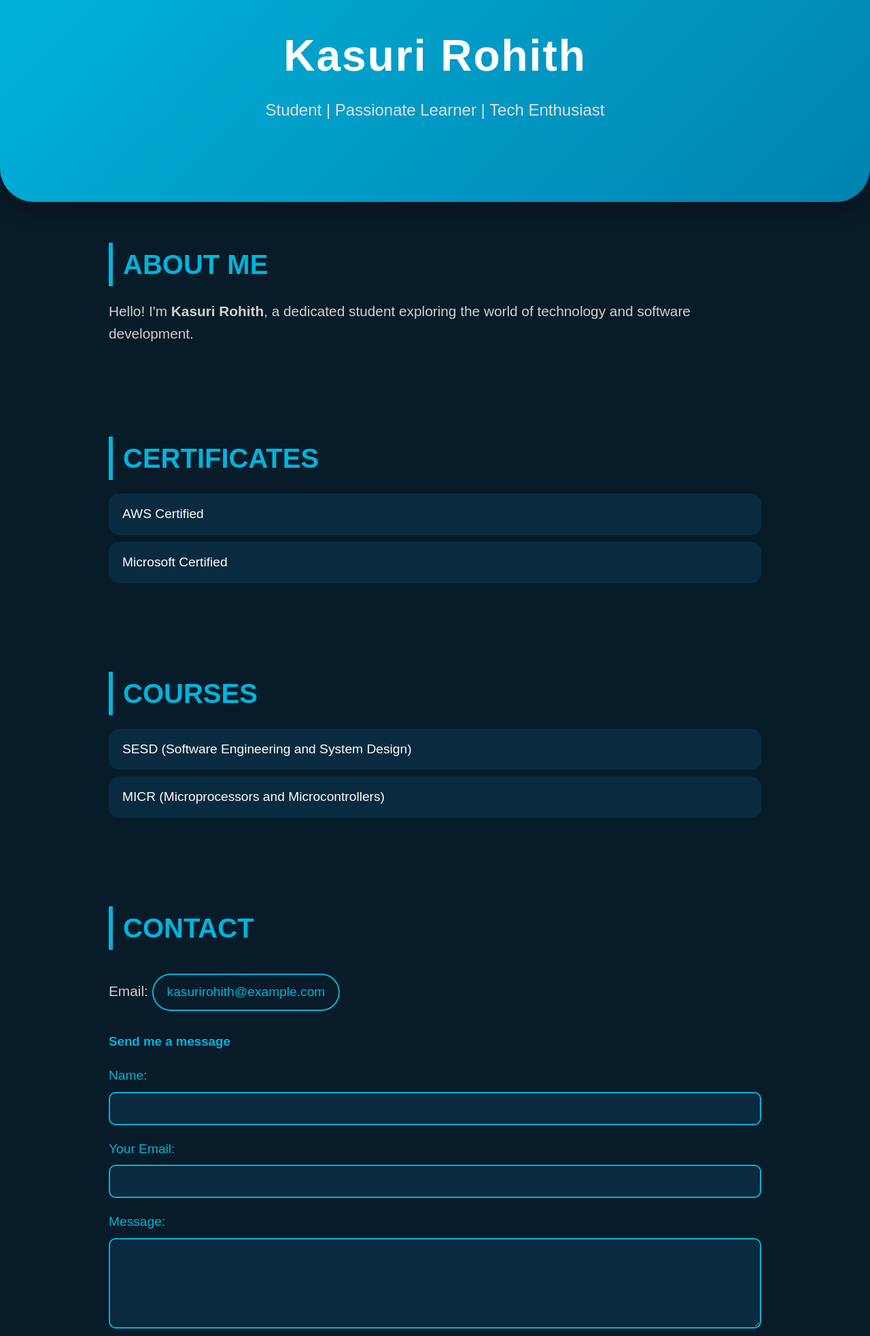
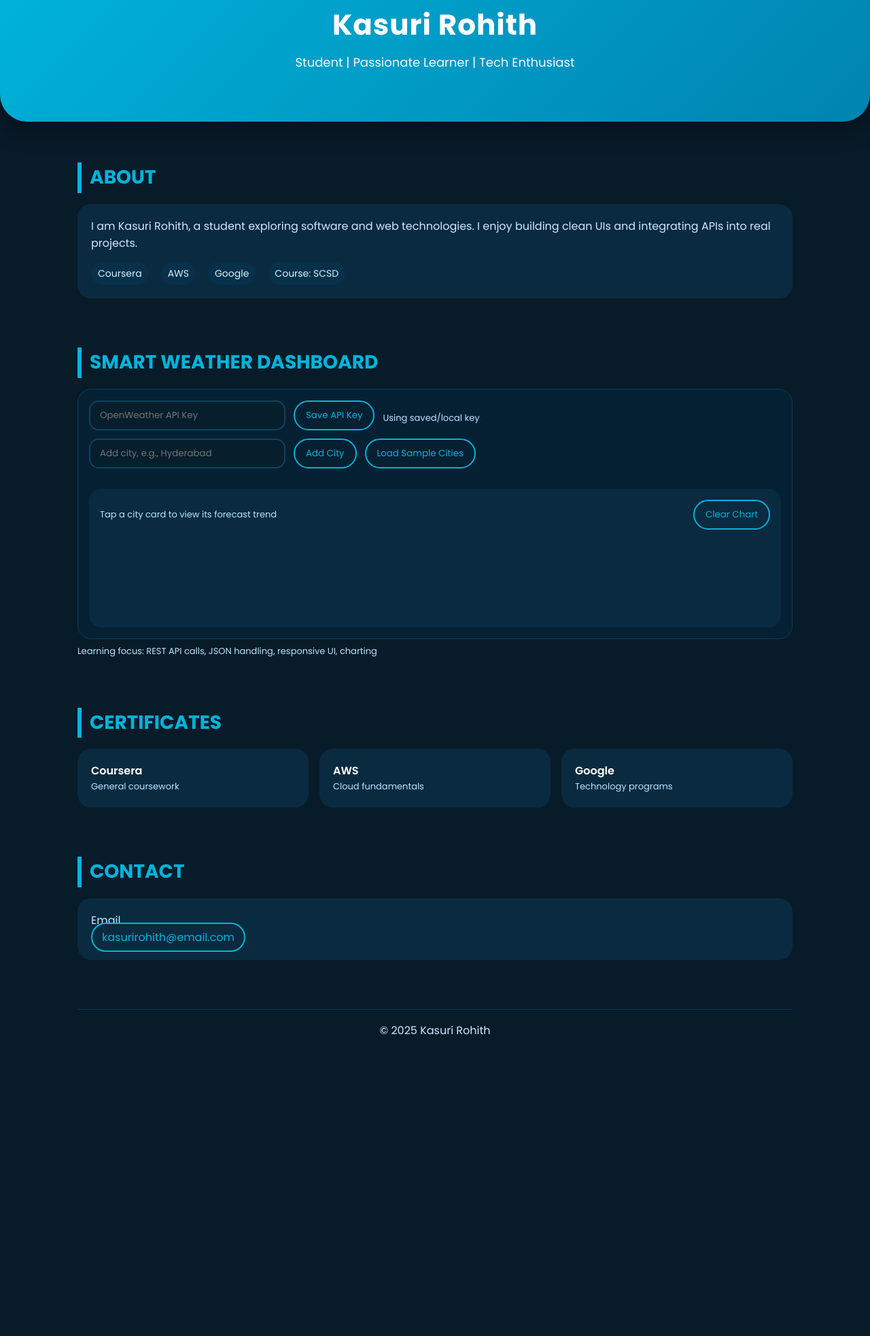
Before and after one commit to Kasurirohith/sesd10i2, a plain HTML site: page index.html in a window 1280 px wide. Shown: the part 69-2034 px from the top of the page at 68% size. After the commit the page ends 1639 px from the top, so only its background shows below. Drawn offline with nearby package versions, Linux system fonts and the light colour scheme.

Commit message:
Revamp portfolio and integrate weather dashboard
Updated the portfolio layout and added a Smart Weather Dashboard section with API integration.

```diff
--- a/index.html
+++ b/index.html
@@ -1,82 +1,210 @@
 <!DOCTYPE html>
 <html lang="en">
 <head>
-  <meta charset="UTF-8">
-  <meta name="viewport" content="width=device-width, initial-scale=1.0">
-  <title>Kasuri Rohith | Portfolio</title>
+<meta charset="utf-8">
+<meta name="viewport" content="width=device-width, initial-scale=1">
+<title>Kasuri Rohith | Portfolio + Smart Weather</title>
+<link rel="preconnect" href="https://fonts.googleapis.com">
+<link href="https://fonts.googleapis.com/css2?family=Poppins:wght@400;600;700&display=swap" rel="stylesheet">
+<script src="https://cdn.jsdelivr.net/npm/chart.js@4.4.1/dist/chart.umd.min.js"></script>
 <style>
-    * { margin: 0; padding: 0; box-sizing: border-box; font-family: "Poppins", sans-serif; }
-    body { background: #081b29; color: #fff; line-height: 1.6; }
-    header { text-align: center; padding: 100px 20px; background: linear-gradient(135deg, #00b4db, #0083b0); border-bottom-left-radius: 50px; border-bottom-right-radius: 50px; box-shadow: 0 10px 30px rgba(0, 0, 0, 0.3); }
-    h1 { font-size: 4rem; font-weight: 700; letter-spacing: 2px; }
-    .tagline { font-size: 1.5rem; color: #e0e0e0; margin-top: 10px; }
-    section { padding: 60px 20px; max-width: 1000px; margin: 0 auto; }
-    h2 { color: #00b4db; font-size: 2.5rem; margin-bottom: 20px; border-left: 6px solid #00b4db; padding-left: 15px; text-transform: uppercase; }
-    p { font-size: 1.3rem; color: #d0d0d0; margin-bottom: 15px; }
-    ul { list-style: none; margin-top: 15px; }
-    ul li { background: #0a2a3f; padding: 15px 20px; margin: 10px 0; border-radius: 15px; font-size: 1.2rem; transition: 0.3s; }
-    ul li:hover { background: #00b4db; color: #081b29; transform: scale(1.05); }
-    .contact-form { margin-top: 30px; }
-    .form-group { margin-bottom: 20px; }
-    label { display: block; margin-bottom: 8px; font-size: 1.2rem; color: #00b4db; }
-    input[type="email"], input[type="text"], textarea { width: 100%; padding: 12px 15px; background: #0a2a3f; border: 2px solid #00b4db; border-radius: 10px; color: #fff; font-size: 1.1rem; transition: 0.3s; }
-    input[type="email"]:focus, input[type="text"]:focus, textarea:focus { outline: none; border-color: #00d4ff; box-shadow: 0 0 10px rgba(0, 180, 219, 0.5); }
-    .error-message { color: #ff4444; font-size: 0.9rem; margin-top: 5px; display: none; }
-    .success-message { color: #44ff44; font-size: 0.9rem; margin-top: 5px; display: none; }
-    button { background: #00b4db; color: #081b29; padding: 12px 30px; border: none; border-radius: 30px; font-size: 1.2rem; font-weight: bold; cursor: pointer; transition: 0.3s; }
-    button:hover { background: #00d4ff; transform: scale(1.05); }
-    .contact a { display: inline-block; margin-top: 15px; color: #00b4db; font-size: 1.2rem; text-decoration: none; border: 2px solid #00b4db; padding: 10px 20px; border-radius: 30px; transition: 0.3s; }
-    .contact a:hover { background: #00b4db; color: #081b29; transform: scale(1.1); }
-    footer { text-align: center; padding: 30px; background: #0a2a3f; font-size: 1rem; margin-top: 60px; border-top: 2px solid #00b4db; letter-spacing: 1px; }
-    @media (max-width: 768px) { h1 { font-size: 3rem; } h2 { font-size: 2rem; } p, ul li { font-size: 1.1rem; } .contact a { font-size: 1rem; } }
+*{margin:0;padding:0;box-sizing:border-box;font-family:Poppins,system-ui,Arial}
+:root{--bg:#081b29;--card:#0a2a3f;--brand:#00b4db;--ink:#e8f3ff}
+body{background:var(--bg);color:#fff;line-height:1.6}
+.container{max-width:1100px;margin:0 auto;padding:24px}
+header{padding:72px 24px;text-align:center;background:linear-gradient(135deg,#00b4db,#0083b0);border-bottom-left-radius:40px;border-bottom-right-radius:40px;box-shadow:0 12px 32px rgba(0,0,0,.35)}
+h1{font-size:42px;font-weight:700;letter-spacing:1px}
+.tag{margin-top:8px;font-size:18px;color:#f2fbff}
+.section{padding:36px 0}
+.section h2{font-size:28px;color:var(--brand);border-left:6px solid var(--brand);padding-left:12px;margin-bottom:16px;text-transform:uppercase}
+.card{background:var(--card);border-radius:20px;padding:20px}
+.grid{display:grid;gap:16px}
+.grid.cols-2{grid-template-columns:repeat(2,minmax(0,1fr))}
+.grid.cols-3{grid-template-columns:repeat(3,minmax(0,1fr))}
+.badge{display:inline-block;background:#07304a;color:#d6f3ff;padding:6px 10px;border-radius:999px;font-size:14px;margin:4px 6px 0 0}
+p{color:#d0e9ff}
+a.btn,button.btn{display:inline-block;border:2px solid var(--brand);color:var(--brand);background:transparent;padding:10px 16px;border-radius:999px;text-decoration:none;transition:.25s;cursor:pointer}
+a.btn:hover,button.btn:hover{background:var(--brand);color:var(--bg);transform:translateY(-2px)}
+.row{display:flex;gap:12px;flex-wrap:wrap}
+.input{background:#071e2c;border:2px solid #0f425a;border-radius:14px;padding:10px 14px;color:#e6f6ff;outline:none;min-width:200px}
+.small{font-size:13px;color:#b9e6ff}
+.footer{border-top:1px solid #0f3a55;margin-top:36px;padding:18px 0;text-align:center;color:#c8ebff}
+.weather-wrap{background:#062033;border:1px solid #0d3b58;border-radius:20px;padding:16px}
+.city-card{background:#0a2a3f;border-radius:16px;padding:14px;display:flex;align-items:center;gap:12px;cursor:pointer;transition:.2s}
+.city-card:hover{transform:translateY(-3px);outline:2px solid var(--brand)}
+.city-title{font-weight:600}
+.kv{display:grid;grid-template-columns:repeat(3,minmax(0,1fr));gap:8px;margin-top:6px}
+.kv div{background:#09263a;border-radius:10px;padding:8px;text-align:center;color:#def3ff;font-size:13px}
+.icon{width:52px;height:52px}
+.chart-wrap{background:#0a2a3f;border-radius:18px;padding:16px;margin-top:16px}
+.settings{display:flex;gap:10px;align-items:center;margin-top:8px}
+.settings .status{font-size:12px}
+.contact a{border:2px solid var(--brand);color:var(--brand);padding:8px 14px;border-radius:999px;text-decoration:none}
+.contact a:hover{background:var(--brand);color:var(--bg)}
+@media (max-width:1000px){.grid.cols-3{grid-template-columns:repeat(2,minmax(0,1fr))}}
+@media (max-width:720px){
+  .grid.cols-3,.grid.cols-2{grid-template-columns:1fr}
+  header{padding:56px 16px}
+  h1{font-size:34px}
+}
 </style>
 </head>
 <body>
 <header>
   <h1>Kasuri Rohith</h1>
-    <p class="tagline">Student | Passionate Learner | Tech Enthusiast</p>
+  <div class="tag">Student | Passionate Learner | Tech Enthusiast</div>
 </header>
-  <section class="about">
-    <h2>About Me</h2>
-    <p>Hello! I'm <strong>Kasuri Rohith</strong>, a dedicated student exploring the world of technology and software development.</p>
-  </section>
-  <section class="certificates">
-    <h2>Certificates</h2>
-    <ul><li>AWS Certified</li><li>Microsoft Certified</li></ul>
-  </section>
-  <section class="courses">
-    <h2>Courses</h2>
-    <ul><li>SESD (Software Engineering and System Design)</li><li>MICR (Microprocessors and Microcontrollers)</li></ul>
-  </section>
-  <section class="contact">
-    <h2>Contact</h2>
-    <p>Email: <a href="mailto:kasurirohith@example.com">kasurirohith@example.com</a></p>
-    <div class="contact-form">
-      <h3 style="color: #00b4db; margin-bottom: 20px;">Send me a message</h3>
-      <form id="contactForm">
-        <div class="form-group"><label for="name">Name:</label><input type="text" id="name" required></div>
-        <div class="form-group"><label for="email">Your Email:</label><input type="email" id="email" required><span class="error-message" id="email-error">Please enter a valid email</span><span class="success-message" id="email-success">Email is valid!</span></div>
-        <div class="form-group"><label for="message">Message:</label><textarea id="message" rows="5" required></textarea></div>
-        <button type="submit">Send Message</button>
-      </form>
+
+<div class="container">
+  <section class="section">
+    <h2>About</h2>
+    <div class="card">
+      <p>I am Kasuri Rohith, a student exploring software and web technologies. I enjoy building clean UIs and integrating APIs into real projects.</p>
+      <div class="row" style="margin-top:10px">
+        <span class="badge">Coursera</span>
+        <span class="badge">AWS</span>
+        <span class="badge">Google</span>
+        <span class="badge">Course: SCSD</span>
+      </div>
     </div>
   </section>
-  <footer><p>&copy; 2025 Kasuri Rohith. All Rights Reserved.</p></footer>
+
+  <section class="section">
+    <h2>Smart Weather Dashboard</h2>
+    <div class="weather-wrap">
+      <div class="row">
+        <input id="apiKeyInput" class="input" type="password" placeholder="OpenWeather API Key">
+        <button id="saveKeyBtn" class="btn">Save API Key</button>
+        <span id="keyStatus" class="settings status small"></span>
+      </div>
+
+      <div class="row" style="margin-top:12px">
+        <input id="cityInput" class="input" placeholder="Add city, e.g., Hyderabad">
+        <button id="addCityBtn" class="btn">Add City</button>
+        <button id="useSampleBtn" class="btn">Load Sample Cities</button>
+      </div>
+
+      <div id="citiesGrid" class="grid cols-3" style="margin-top:14px"></div>
+
+      <div class="chart-wrap">
+        <div class="row" style="justify-content:space-between;align-items:center">
+          <div class="small">Tap a city card to view its forecast trend</div>
+          <button id="clearChartBtn" class="btn">Clear Chart</button>
+        </div>
+        <canvas id="forecastChart" height="120"></canvas>
+      </div>
+    </div>
+    <div class="small" style="margin-top:8px">Learning focus: REST API calls, JSON handling, responsive UI, charting</div>
+  </section>
+
+  <section class="section">
+    <h2>Certificates</h2>
+    <div class="grid cols-3">
+      <div class="card"><div class="city-title">Coursera</div><p class="small">General coursework</p></div>
+      <div class="card"><div class="city-title">AWS</div><p class="small">Cloud fundamentals</p></div>
+      <div class="card"><div class="city-title">Google</div><p class="small">Technology programs</p></div>
+    </div>
+  </section>
+
+  <section class="section">
+    <h2>Contact</h2>
+    <div class="card contact">
+      <p>Email</p>
+      <a href="mailto:kasurirohith@email.com">kasurirohith@email.com</a>
+    </div>
+  </section>
+
+  <div class="footer">© 2025 Kasuri Rohith</div>
+</div>
+
 <script>
-    function validateEmail(email) { return /^[^\s@]+@[^\s@]+\.[^\s@]+$/.test(email); }
-    const emailInput = document.getElementById('email'), emailError = document.getElementById('email-error'), emailSuccess = document.getElementById('email-success');
-    emailInput.addEventListener('input', function() {
-      if (this.value.length === 0) { emailError.style.display = 'none'; emailSuccess.style.display = 'none'; return; }
-      if (validateEmail(this.value)) { emailError.style.display = 'none'; emailSuccess.style.display = 'block'; this.style.borderColor = '#44ff44'; }
-      else { emailError.style.display = 'block'; emailSuccess.style.display = 'none'; this.style.borderColor = '#ff4444'; }
-    });
-    document.getElementById('contactForm').addEventListener('submit', function(e) {
-      e.preventDefault();
-      if (!validateEmail(emailInput.value)) { alert('Please enter a valid email address'); return; }
-      alert('Thank you! Your message has been received.');
-      this.reset(); emailError.style.display = 'none'; emailSuccess.style.display = 'none'; emailInput.style.borderColor = '#00b4db';
-    });
-    if (typeof module !== 'undefined' && module.exports) { module.exports = { validateEmail }; }
+const OPENWEATHER_KEY="YOUR_OPENWEATHER_API_KEY"
+const apiKeyInput=document.getElementById("apiKeyInput")
+const saveKeyBtn=document.getElementById("saveKeyBtn")
+const keyStatus=document.getElementById("keyStatus")
+const cityInput=document.getElementById("cityInput")
+const addCityBtn=document.getElementById("addCityBtn")
+const useSampleBtn=document.getElementById("useSampleBtn")
+const citiesGrid=document.getElementById("citiesGrid")
+const clearChartBtn=document.getElementById("clearChartBtn")
+const chartCanvas=document.getElementById("forecastChart")
+let chart
+const defaultCities=["Hyderabad","Mumbai","Delhi"]
+
+function getKey(){
+  if(OPENWEATHER_KEY&&OPENWEATHER_KEY!=="YOUR_OPENWEATHER_API_KEY")return OPENWEATHER_KEY
+  return localStorage.getItem("ow_api_key")||""
+}
+function setKey(k){localStorage.setItem("ow_api_key",k)}
+function showKeyStatus(){
+  const usingEmbedded=OPENWEATHER_KEY&&OPENWEATHER_KEY!=="YOUR_OPENWEATHER_API_KEY"
+  keyStatus.textContent=usingEmbedded?"Using embedded key":"Using saved/local key"
+  if(usingEmbedded){apiKeyInput.disabled=true;saveKeyBtn.disabled=true;apiKeyInput.placeholder="Embedded key active"}
+  else{apiKeyInput.disabled=false;saveKeyBtn.disabled=false}
+  apiKeyInput.value=usingEmbedded?"":getKey()
+}
+function iconUrl(code){return `https://openweathermap.org/img/wn/${code}@2x.png`}
+function kToC(k){return Math.round((k-273.15)*10)/10}
+function msToKmph(ms){return Math.round(ms*3.6)}
+async function fetchJSON(url){const r=await fetch(url);if(!r.ok)throw new Error("Network error");return r.json()}
+async function currentWeather(city,key){
+  const u=`https://api.openweathermap.org/data/2.5/weather?q=${encodeURIComponent(city)}&appid=${key}`
+  return fetchJSON(u)
+}
+async function forecast(city,key){
+  const u=`https://api.openweathermap.org/data/2.5/forecast?q=${encodeURIComponent(city)}&appid=${key}`
+  return fetchJSON(u)
+}
+function cityCard(data){
+  const card=document.createElement("div")
+  card.className="city-card"
+  const img=document.createElement("img")
+  img.className="icon"
+  img.src=iconUrl(data.weather[0].icon)
+  const block=document.createElement("div")
+  const title=document.createElement("div")
+  title.className="city-title"
+  title.textContent=`${data.name}, ${data.sys.country}`
+  const kv=document.createElement("div")
+  kv.className="kv"
+  const t=document.createElement("div");t.textContent=`Temp: ${kToC(data.main.temp)}°C`
+  const h=document.createElement("div");h.textContent=`Humidity: ${data.main.humidity}%`
+  const w=document.createElement("div");w.textContent=`Wind: ${msToKmph(data.wind.speed)} km/h`
+  kv.appendChild(t);kv.appendChild(h);kv.appendChild(w)
+  block.appendChild(title)
+  block.appendChild(kv)
+  card.appendChild(img)
+  card.appendChild(block)
+  return card
+}
+function renderChart(series,labels,title){
+  if(chart){chart.destroy()}
+  chart=new Chart(chartCanvas,{type:"line",data:{labels:labels,datasets:[{label:title,data:series,fill:false,tension:.3}]},options:{responsive:true,plugins:{legend:{display:true}},scales:{x:{ticks:{maxRotation:0,minRotation:0}}}}})
+}
+async function loadCity(city){
+  const key=getKey()
+  if(!key){alert("Add your OpenWeather API key first");return}
+  try{
+    const cw=await currentWeather(city,key)
+    const fc=await forecast(city,key)
+    const card=cityCard(cw)
+    card.addEventListener("click",()=>{
+      const points=fc.list.slice(0,8)
+      const labels=points.map(p=>new Date(p.dt*1000).toLocaleTimeString([],{hour:"2-digit",minute:"2-digit"}))
+      const temps=points.map(p=>kToC(p.main.temp))
+      renderChart(temps,labels,`${cw.name} • Next 24h Temp (°C)`)
+    })
+    citiesGrid.appendChild(card)
+  }catch(e){
+    alert(`Could not load ${city}`)
+  }
+}
+function loadCities(cities){citiesGrid.innerHTML="";cities.forEach(loadCity)}
+saveKeyBtn.addEventListener("click",()=>{const v=apiKeyInput.value.trim();if(!v){alert("Enter a key");return}setKey(v);apiKeyInput.value="";showKeyStatus();loadCities(defaultCities)})
+addCityBtn.addEventListener("click",()=>{const c=cityInput.value.trim();if(!c)return;loadCity(c);cityInput.value=""})
+useSampleBtn.addEventListener("click",()=>loadCities(defaultCities))
+clearChartBtn.addEventListener("click",()=>{if(chart){chart.destroy();chart=undefined}})
+window.addEventListener("DOMContentLoaded",()=>{showKeyStatus();loadCities(defaultCities)})
 </script>
 </body>
 </html>
```
Lines whose indentation alone changed are shown as unchanged.
